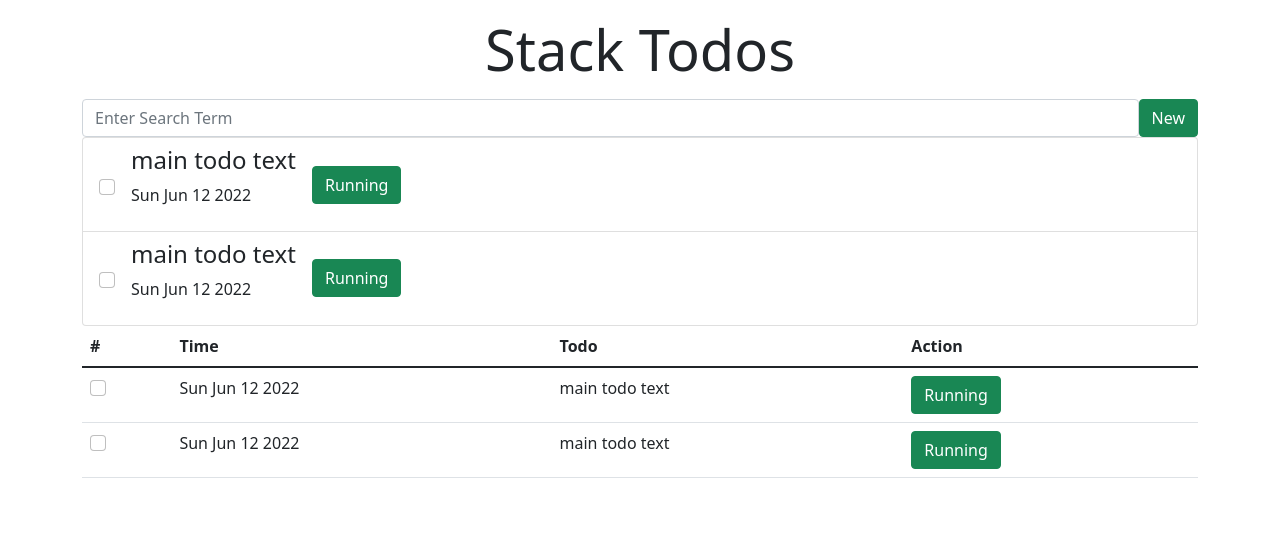
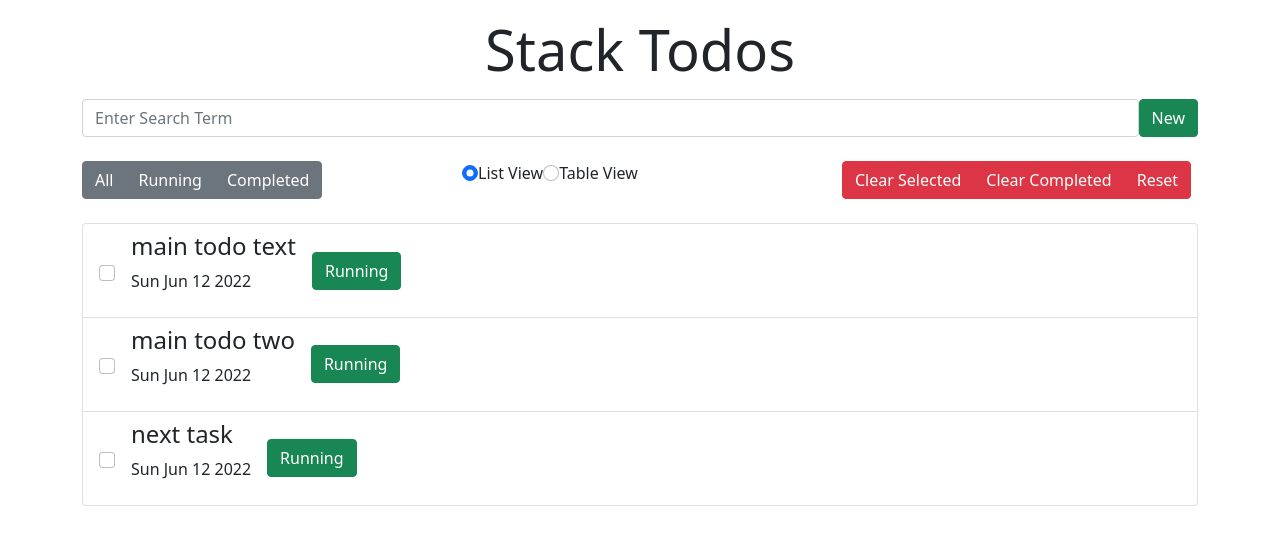
Before and after one commit to Rabipedia/Todos, a React (Create React App) app: page / in a window 1280 px wide. Shown: the top 542 px of the page. Built offline with nearby package versions, Linux system fonts and the light colour scheme.

Commit message:
filter and view controller implemented and search performance added.

```diff
--- /dev/null
+++ b/src/components/controllers/bulk-controller.jsx
@@ -0,0 +1,19 @@
+import React from 'react';
+import PropTypes from 'prop-types';
+import { Button, ButtonGroup } from 'reactstrap'
+
+const BulkController = ({ clearCompleted, clearSelected, reset}) => (
+        <ButtonGroup>
+            <Button color='danger' onClick={clearSelected}>Clear Selected</Button>
+            <Button color='danger' onClick={clearCompleted}>Clear Completed</Button>
+            <Button color='danger' onClick={reset}>Reset</Button>
+        </ButtonGroup>
+    );
+
+BulkController.propTypes = {
+    clearSelected: PropTypes.func.isRequired,
+    clearCompleted: PropTypes.func.isRequired,
+    reset: PropTypes.func.isRequired
+}
+
+export default BulkController;
--- /dev/null
+++ b/src/components/controllers/filter-controller.jsx
@@ -0,0 +1,17 @@
+import React from 'react';
+import PropTypes from 'prop-types';
+import { Button, ButtonGroup } from 'reactstrap'
+
+const FilterController = ({handleFilter}) => (
+        <ButtonGroup>
+            <Button onClick={()=>handleFilter('all')}>All</Button>
+            <Button onClick={()=>handleFilter('running')}>Running</Button>
+            <Button onClick={()=>handleFilter('completed')}>Completed</Button>
+        </ButtonGroup>
+    );
+
+FilterController.propTypes = {
+    handleFilter: PropTypes.func.isRequired
+}
+
+export default FilterController;
--- a/src/components/controllers/index.jsx
+++ b/src/components/controllers/index.jsx
@@ -1,22 +1,54 @@
 import React from "react";
 import PropTypes from 'prop-types';
+import { Row, Col } from 'reactstrap';
 import SearchPanel from "./search-panel";
+import FilterController from "./filter-controller";
+import ViewController from "./view-controller";
+import BulkController from "./bulk-controller";
 
 
-const Controller = ({ term, handleSearch, toggleForm }) => (
+const Controller = ({ term, view, changeView, handleSearch, toggleForm, handleFilter, clearSelected, clearCompleted, reset }) => (
     <div>
         <SearchPanel
             term={term}
             handleSearch={handleSearch}
             toggleForm={toggleForm}
         />
+        <Row className="my-4">
+            <Col md={{size: 4}}>
+                <FilterController
+                    handleFilter={handleFilter}
+                />
+            </Col>
+            <Col md={{size: 4}}>
+                <ViewController
+                    view={view}
+                    changeView={changeView}
+                />
+            </Col>
+            <Col md={{size: 4}}>
+                <div className="ml-auto">
+                    <BulkController
+                        clearSelected={clearSelected}
+                        clearCompleted={clearCompleted}
+                        reset={reset}
+                    />
+                </div>
+            </Col>
+        </Row>
     </div>
 )
 
 Controller.propTypes = {
     term: PropTypes.string.isRequired,
+    view: PropTypes.string.isRequired,
     handleSearch: PropTypes.func.isRequired,
-    toggleForm: PropTypes.func.isRequired
+    toggleForm: PropTypes.func.isRequired,
+    handleFilter: PropTypes.func.isRequired,
+    changeView: PropTypes.func.isRequired,
+    clearSelected: PropTypes.func.isRequired,
+    clearCompleted: PropTypes.func.isRequired,
+    reset: PropTypes.func.isRequired
 };
 
 export default Controller;
--- /dev/null
+++ b/src/components/controllers/view-controller.jsx
@@ -0,0 +1,41 @@
+import React from 'react';
+import PropTypes from 'prop-types';
+import { Label, Input } from 'reactstrap';
+
+const ViewController = ({ view, changeView }) =>  (
+        <div className='d-flex'>
+            <Label for='list-view' className='mr-4'>
+                <Input
+                    type='radio'
+                    name='view'
+                    value='list'
+                    id='list-view'
+                    className='d-inline-block'
+                    onChange={changeView}
+                    checked={view === 'list'}
+                />
+                List View
+            </Label>
+            <Label for='table-view' className='mr-4'>
+                <Input
+                    type='radio'
+                    name='view'
+                    value='table'
+                    id='table-view'
+                    className='d-inline-block'
+                    onChange={changeView}
+                    checked={view === 'table'}
+                />
+                Table View
+            </Label>
+
+        </div>
+    );
+
+ViewController.propTypes = {
+    view: PropTypes.string.isRequired,
+    changeView: PropTypes.func.isRequired
+}
+
+
+export default ViewController;
--- a/src/components/create-todo-form/index.jsx
+++ b/src/components/create-todo-form/index.jsx
@@ -40,8 +40,8 @@ class CreateTodoForm extends React.Component {
                     <Input
                         type='textarea'
                         placeholder='write some sort of description about your task'
-                        name='text'
-                        value={this.state.text}
+                        name='description'
+                        value={this.state.description}
                         onChange={this.handleChange}
                     />
                 </FormGroup>
@@ -49,7 +49,7 @@ class CreateTodoForm extends React.Component {
             </Form>
         )
     }
-}
+};
 
 CreateTodoForm.propTypes = {
     createTodo: PropTypes.func.isRequired
--- a/src/components/todos/index.jsx
+++ b/src/components/todos/index.jsx
@@ -1,7 +1,7 @@
 import React from "react";
 import shortid from 'shortid';
-import TableView from '../todos/tableview/index';
-import ListView from '../todos/listview/index';
+import TableView from './tableview/index';
+import ListView from './listview/index';
 import { Modal, ModalHeader, ModalBody } from 'reactstrap';
 import CreateTodoForm from "../create-todo-form";
 import Controller from "../controllers";
@@ -18,22 +18,44 @@ class Todos extends React.Component {
                 isSelect: false
             },
             {
-                id: 'nasjadznxjbnsk',
-                text: 'main todo text',
+                id: 'nasjjaklcznxjbnsk',
+                text: 'main todo two',
+                description: 'simple description',
+                time: new Date(),
+                isComplete: false,
+                isSelect: false
+            },
+            {
+                id: 'cnjvnsoka',
+                text: 'next task',
                 description: 'simple description',
                 time: new Date(),
                 isComplete: false,
                 isSelect: false
             }
-
         ],
         isOpenTodoForm: false,
-        searchTerm: ''
+        searchTerm: '',
+        view: 'list',
+        filter: 'all'
     };
 
-    toggleSelect = todoId => {};
 
-    toggleComplete = todoId => {};
+    toggleSelect = todoId => {
+        const todos = [...this.state.todos];
+        const todo = todos.find( t => t.id === todoId);
+        todo.isSelect = !todo.isSelect;
+
+        this.setState({todos});
+    };
+
+    toggleComplete = todoId => {
+        const todos = [...this.state.todos];
+        const todo = todos.find(t => t.id === todoId);
+        todo.isComplete = !this.isComplete;
+
+        this.setState({todos});
+    };
 
     toggleForm = () => {
         this.setState({
@@ -41,8 +63,12 @@ class Todos extends React.Component {
         })
     };
 
-    handleSearch = () => {};
-
+    handleSearch = value => {
+        this.setState({
+            searchTerm: value
+        })
+    };
+  //  console.log(this.state.todos)
     createTodo = todo => {
         todo.id = shortid.generate();
         todo.time = new Date();
@@ -51,8 +77,58 @@ class Todos extends React.Component {
 
         const todos = [todo, ...this.state.todos]
         this.setState({todos})
+     //   console.log(this.state.todos)
         this.toggleForm();
      };
+
+     handleFilter = filter => {
+        this.setState({filter})
+     };
+
+     changeView = event => {
+        this.setState({
+            view: event.target.value
+        })
+     };
+
+     clearSelected = () => {};
+
+     clearCompleted = () => {};
+
+     reset = () => {};
+
+     performFilter = todos => {
+        const {filter} = this.state;
+        if(filter === 'completed') {
+            return todos.filter(todo => todo.isComplete)
+        } else if (filter === 'running') {
+            return todos.filter(todo => !todo.isComplete)
+        } else {
+            return todos
+        }
+     };
+
+     performSearch = () => {
+        return this.state.todos.filter(todo => todo.text.toLowerCase().includes(this.state.searchTerm));
+     };
+
+     getView = () => {
+        let todos = this.performSearch();
+        todos = this.performFilter(todos)
+        return this.state.view === 'list' ? (
+            <ListView
+                        todos={todos}
+                        toggleSelect={this.toggleSelect}
+                        toggleComplete={this.toggleComplete}
+            />
+        ) : (
+            <TableView
+                        todos={todos}
+                        toggleSelect={this.toggleSelect}
+                        toggleComplete={this.toggleComplete}
+            />
+        )
+     }
 
     render() {
         return (
@@ -60,21 +136,17 @@ class Todos extends React.Component {
                 <h1 className="display-4 text-center mb-3">Stack Todos</h1>
                 <Controller
                     term={this.state.searchTerm}
+                    view={this.state.view}
                     toggleForm={this.toggleForm}
                     handleSearch={this.handleSearch}
+                    handleFilter={this.handleFilter}
+                    changeView={this.changeView}
+                    clearSelected={this.clearSelected}
+                    clearCompleted={this.clearCompleted}
+                    reset={this.reset}
                 />
                 <div>
-                    <ListView
-                        todos={this.state.todos}
-                        toggleSelect={this.toggleSelect}
-                        toggleComplete={this.toggleComplete}
-                    />
-                </div>
-                <div>
-                    <TableView
-                        todos={this.state.todos}                    toggleSelct={this.toggleSelect}
-                        toggleComplete={this.toggleComplete}
-                    />
+                    {this.getView()}
                 </div>
                 <Modal
                     isOpen={this.state.isOpenTodoForm}
@@ -85,7 +157,9 @@ class Todos extends React.Component {
                         Create New Todo Item
                     </ModalHeader>
                     <ModalBody>
-                        <CreateTodoForm createTodo={this.createTodo}/>
+                        <CreateTodoForm
+                            createTodo={this.createTodo}
+                        />
                     </ModalBody>
                 </Modal>
             </div>
--- a/src/components/todos/listview/index.jsx
+++ b/src/components/todos/listview/index.jsx
@@ -9,6 +9,7 @@ const ListView = ({ todos, toggleSelect, toggleComplete }) => {
             {
                 todos.map(todo => (
                     <ListItem
+                        key={todo.id}
                         todo={todo}
                         toggleSelect={toggleSelect}
                         toggleComplete={toggleComplete}
--- a/src/components/todos/listview/listitem.jsx
+++ b/src/components/todos/listview/listitem.jsx
@@ -4,13 +4,12 @@ import PropTypes from 'prop-types'
 
 // List Item Component
 // Helper Component
-const ListItem = ({ todo, toggleSelect, toggleComplete }) => {
-    return (
+const ListItem = ({ todo, toggleSelect, toggleComplete }) => (
     <ListGroupItem className='d-flex align-items-center'>
         <Input
             type = 'checkbox'
             id = {todo.id}
-                checked = {todo.isSelected}
+            checked = {todo.isSelect}
             onChange = {() => toggleSelect(todo.id)}
         />
         <div className='mx-3'>
@@ -26,7 +25,7 @@ const ListItem = ({ todo, toggleSelect, toggleComplete }) => {
         </Button>
     </ListGroupItem>
 );
-};
+
 
 ListItem.propTypes = {
     todo: PropTypes.object.isRequired,
--- a/src/components/todos/tableview/index.jsx
+++ b/src/components/todos/tableview/index.jsx
@@ -3,7 +3,7 @@ import PropTypes from 'prop-types'
 import { Table } from 'reactstrap';
 import RowItem from './tableitem';
 
-const TableView = ({ todos, toggleSelct, toggleComplete }) => {
+const TableView = ({ todos, toggleSelect, toggleComplete }) => {
     return (
         <Table>
             <thead>
@@ -17,8 +17,9 @@ const TableView = ({ todos, toggleSelct, toggleComplete }) => {
             <tbody>
                 {todos.map(todo => (
                 <RowItem
+                    key={todo.id}
                     todo={todo}
-                    toggleSelect={toggleSelct}
+                    toggleSelect={toggleSelect}
                     toggleComplete={toggleComplete}
                 />
                 ))}
--- a/src/components/todos/tableview/tableitem.jsx
+++ b/src/components/todos/tableview/tableitem.jsx
@@ -4,8 +4,7 @@ import { Input, Button } from 'reactstrap';
 
 
 
-const RowItem = ({ todo, toggleSelect, toggleComplete }) => {
-    return (
+const RowItem = ({ todo, toggleSelect, toggleComplete }) => (
         <tr>
         <td>
             <Input
@@ -29,7 +28,7 @@ const RowItem = ({ todo, toggleSelect, toggleComplete }) => {
         </td>
     </tr>
 )
-};
+
 
 RowItem.propTypes = {
     todo: PropTypes.object.isRequired,
```
Also changed, not shown: src/components/controllers/search-panel.jsx (+3 -4 lines). Lines whose indentation alone changed are shown as unchanged.
